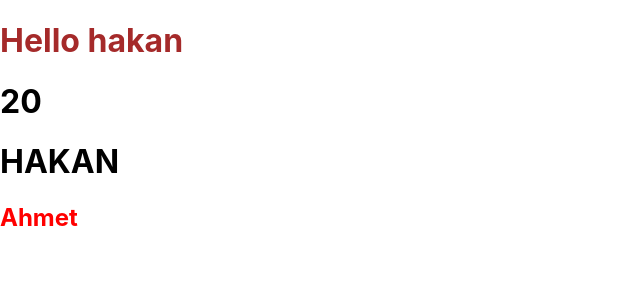
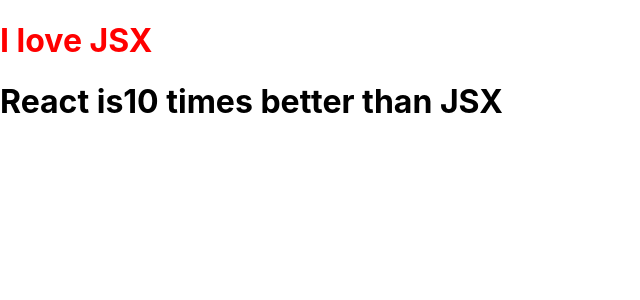
Before and after one commit to Hpekkaya/reactclass1, a React (Create React App) app: page / in a window 1280 px wide. Shown: the top 300 px of the page, without its empty margins (0-640 px from the left). Built offline with nearby package versions, Linux system fonts and the light colour scheme.

Commit message:
elements added

```diff
--- a/src/1-JSX/JSX.js
+++ b/src/1-JSX/JSX.js
@@ -3,13 +3,14 @@
 
 const JSX=()=> {
     const name ="hakan"
+    const myElement = <h1 style={{color:"red"}}>I love JSX</h1>
+    const myElement1= <h1>React is{5+5} times better than JSX</h1>
+    const myElement2 ={}
     return(
         <div className="App">
-            {/* This is JSX component */}
-            <h1 className="hakan">Hello {name}</h1>
-            <h1>{10+10}</h1>
-            <h1>{name.toUpperCase()}</h1>
-            <h2 style={{color:"red"}}>Ahmet</h2>
+            {myElement}
+            {myElement1}
+
         </div>
     )
 }
```
